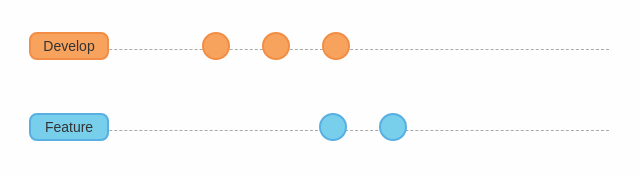
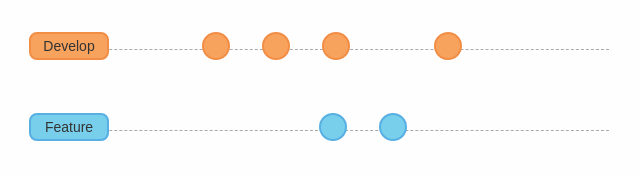
Before and after one commit to voorest/voorest.github.io, a plain HTML site: page index.html in a window 1280 px wide. Shown: the part 365-541 px from the top of the page, 321-961 px from the left. Drawn offline with Linux system fonts and the light colour scheme.

Commit message:
develop-4

```diff
--- a/index.html
+++ b/index.html
@@ -31,6 +31,7 @@
             <div class="dot" style="margin-left: 93px;"></div>
             <div class="dot" style="margin-left: 28px;"></div>
             <div class="dot" style="margin-left: 28px;"></div>
+            <div class="dot" style="margin-left: 80px;"></div>
         </div>
         <div class="git-branch git-feature">
             <span class="branch-name">Feature</span>
```
